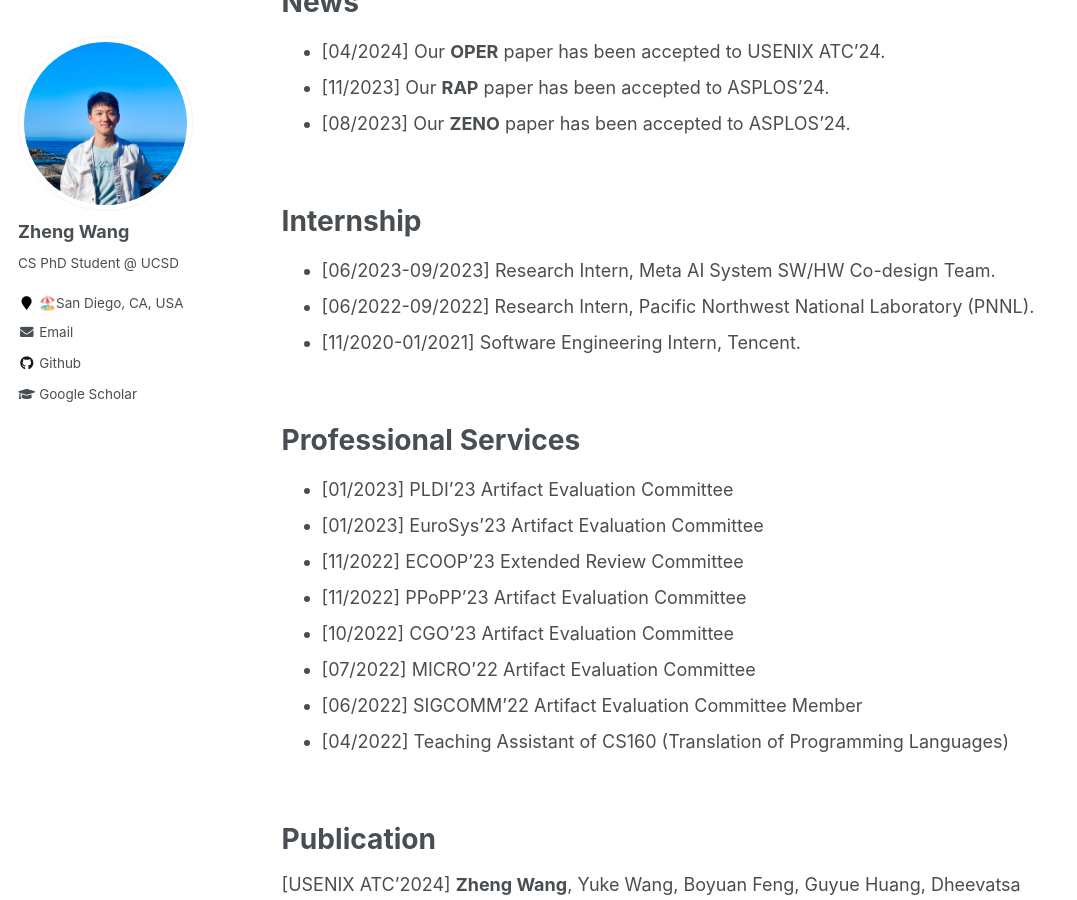
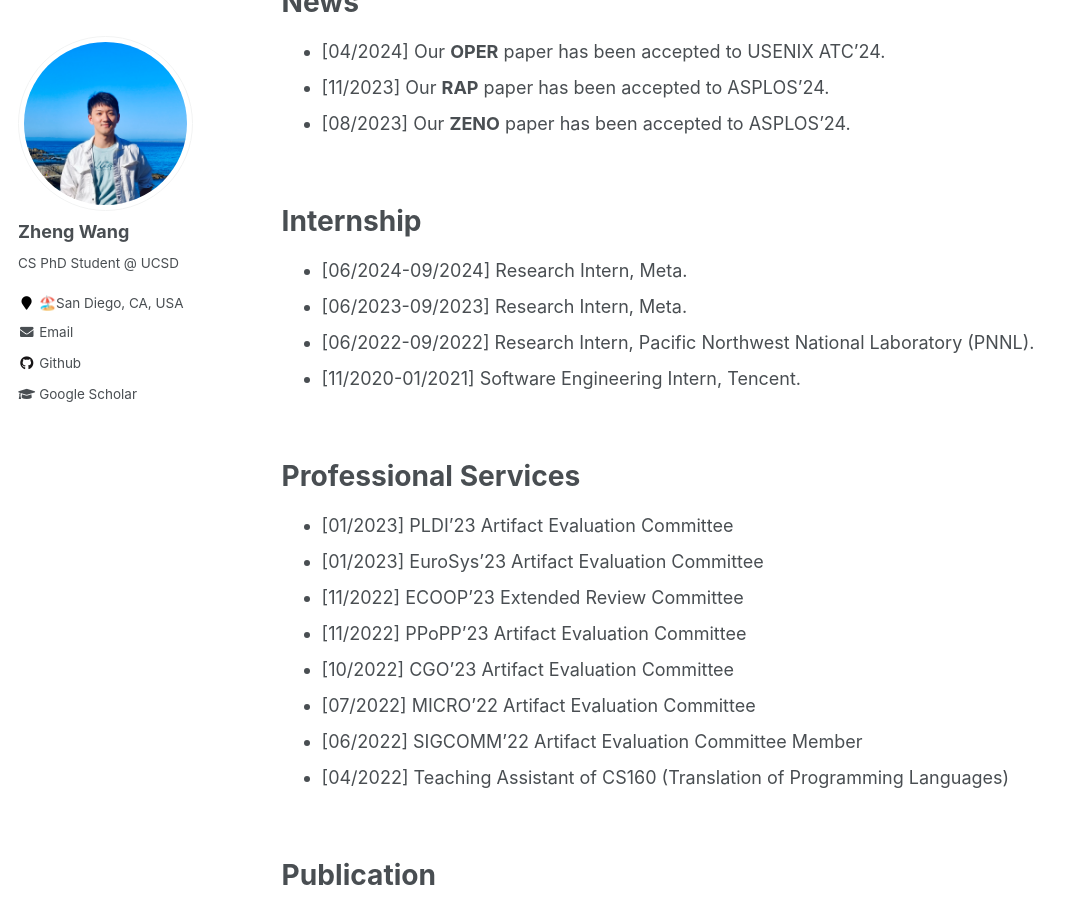
Before and after one commit to Ash-Zheng/Ash-Zheng.github.io, a Jekyll site: the page built from _pages/about.md, in a window 1280 px wide and 900 px high, scrolled down 431 px. Shown: the whole window, without its empty margins (0-1077 px from the left). Built offline with Jekyll 4.4.1, drawn with Linux system fonts in a browser that asks for light colours.

Commit message:
update intern

```diff
--- a/_pages/about.md
+++ b/_pages/about.md
@@ -29,7 +29,8 @@ News
 
 Internship
 ======
-+ [06/2023-09/2023] Research Intern, Meta AI System SW/HW Co-design Team.
++ [06/2024-09/2024] Research Intern, Meta.
++ [06/2023-09/2023] Research Intern, Meta.
 + [06/2022-09/2022] Research Intern, Pacific Northwest National Laboratory (PNNL).
 + [11/2020-01/2021] Software Engineering Intern, Tencent.
 
```
